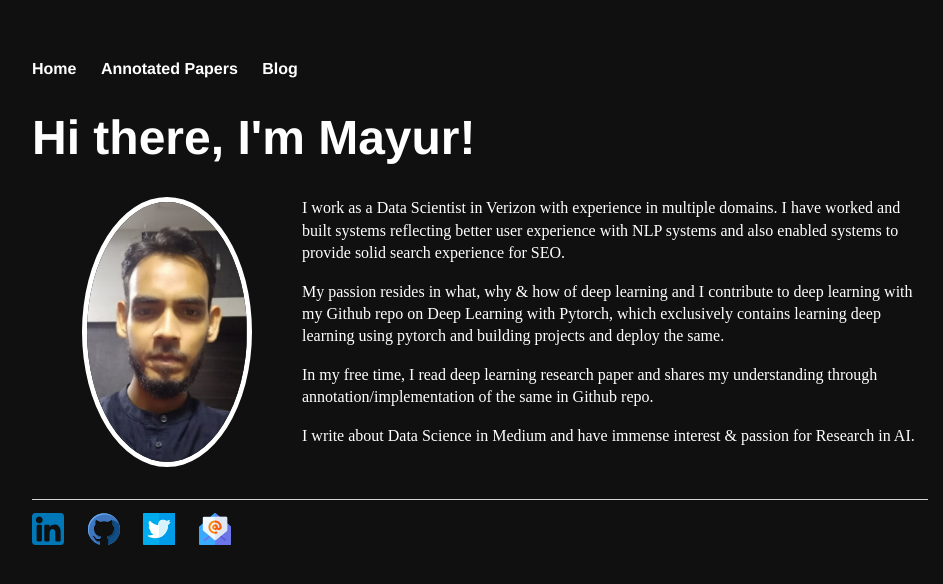
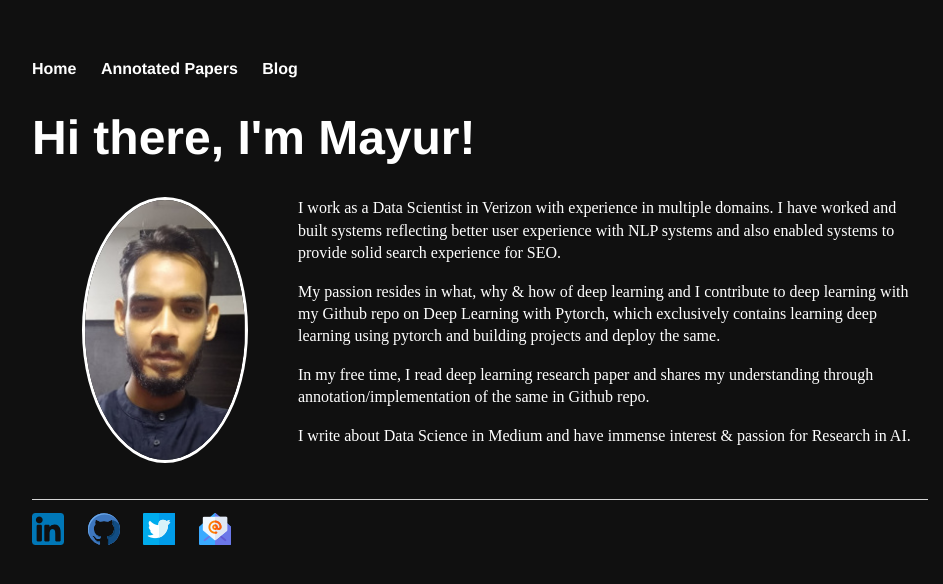
Before and after one commit to Mayurji/mayurji.github.io, a Jekyll site: the page built from index.html, in a window 1280 px wide. Shown: the top 584 px of the page, without its empty margins (160-1103 px from the left). Built offline with Jekyll 4.4.1, drawn with Linux system fonts in a browser that asks for light colours.

Commit message:
Update index.html

```diff
--- a/index.html
+++ b/index.html
@@ -10,7 +10,7 @@ title: Math + Computing = AI
 <div>
 <p>
 
-	<img src="{{site.url}}/assets/images/profile/mayur.jpg" class="image-cropper" alt="avatar" class="profile-pic" border="5">
+	<img src="{{site.url}}/assets/images/profile/mayur.jpg" class="image-cropper" alt="avatar" class="profile-pic" border="3">
 
 	<p style="text-align:left;">I work as a Data Scientist in Verizon with experience in multiple domains.
 	I have worked and built systems reflecting better user experience with NLP systems and also enabled systems
```
